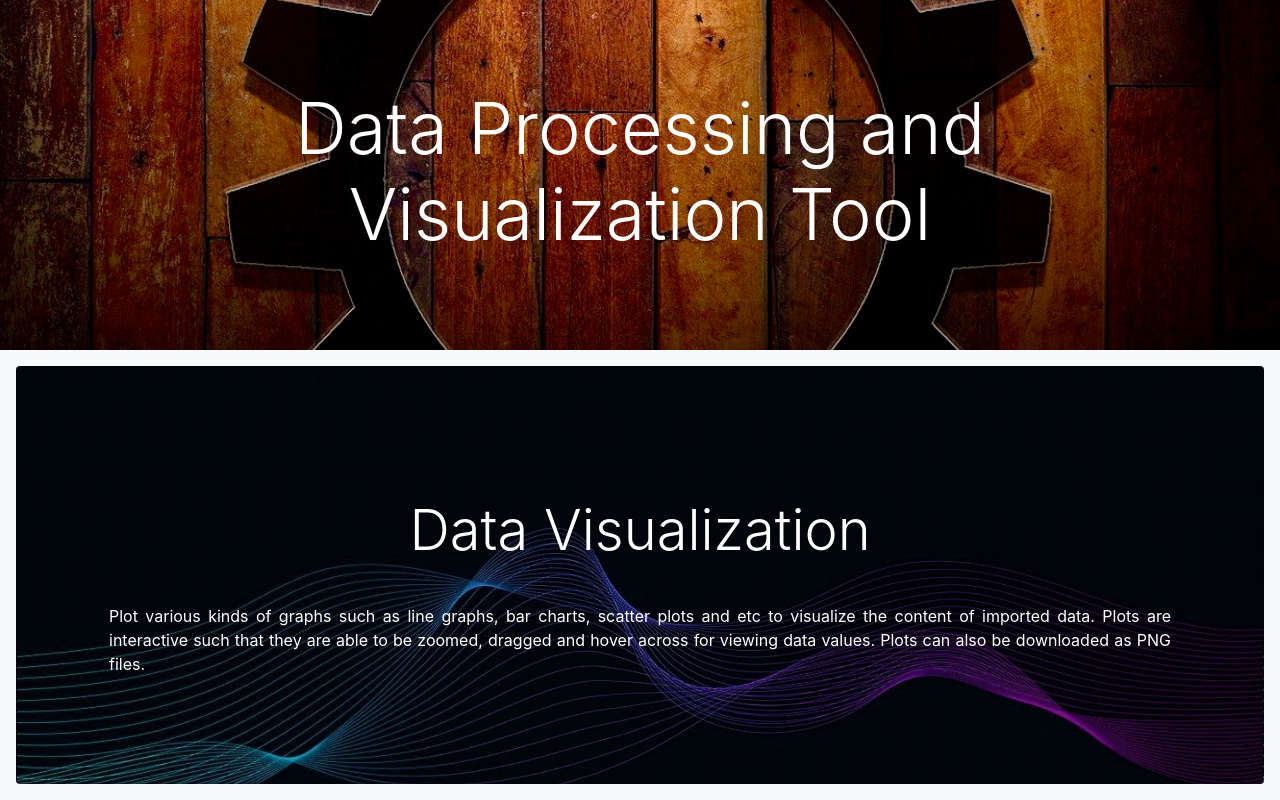
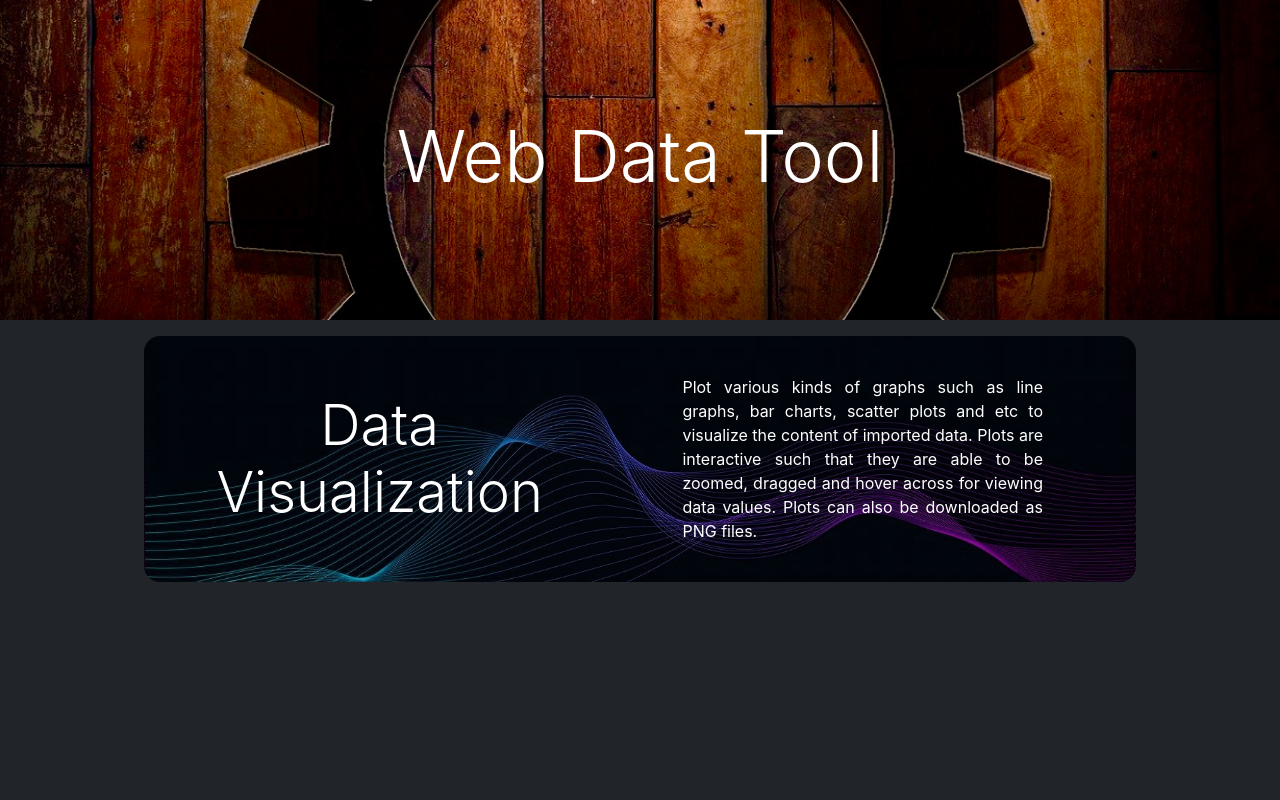
Before and after one commit to weichee98/web-data-tool, a React (Create React App) app: page / in a window 1280 px wide. Built offline with nearby package versions, Linux system fonts and the light colour scheme.

Commit message:
update homepage

```diff
--- a/src/pages/Home.css
+++ b/src/pages/Home.css
@@ -12,6 +12,7 @@
     background-size: cover;
     background-position: center;
     flex: 1 1 auto;
+    min-height: 20rem;
 }
 
 .index-content {
@@ -19,18 +20,26 @@
     flex: 1 1 auto;
     align-items: center;
     justify-content: center;
+    flex-direction: column;
+    padding: 0 10%;
+}
+
+.index-content :not(:last-child) {
+    padding-bottom: 0;
 }
 
 .main-menu, .main-menu-button {
-    height: 100%;
     width: 100%;
+    /* height: 100%; */
     align-items: center;
     justify-content: center;
+    border-radius: 1rem;
 }
 
 .main-menu-button:hover {
-    opacity: 0.8;
-    transition: .3s ease;
+    /* opacity: 0.6; */
+    box-shadow: 0 0 1rem rgba(39, 151, 255, 0.5);
+    /* transition: .3s ease; */
 }
 
 .main-menu-button h2 {
@@ -40,5 +49,6 @@
 .main-menu-button p {
     padding-left: 5rem;
     padding-right: 5rem;
+    margin-bottom: 0;
     text-align: justify;
 }
--- a/src/pages/Home.js
+++ b/src/pages/Home.js
@@ -3,6 +3,34 @@ import React from "react";
 import homeBackground from "./img/home-bg.jpg";
 // import processBackground from "./img/process-bg.jpg";
 import visualizeBackground from "./img/visualize-bg.jpg";
+
+function MainMenuButton(title, content, background, href) {
+  return (
+    <div className="card-body main-menu">
+      <a
+        className="btn card text-center main-menu-button"
+        style={{
+          backgroundImage: `url(${background})`,
+          backgroundSize: "cover",
+          backgroundPositionY: "center",
+        }}
+        href={href}
+      >
+        <div
+          style={{
+            display: "flex",
+            justifyContent: "center",
+            alignItems: "center",
+            padding: "2rem 0",
+          }}
+        >
+          <div className="container display-4 text-white">{title}</div>
+          <p className="container text-white">{content}</p>
+        </div>
+      </a>
+    </div>
+  );
+}
 
 function Home() {
   return (
@@ -12,31 +40,20 @@ function Home() {
         style={{ backgroundImage: `url(${homeBackground})` }}
       >
         <div className="container">
-          <h1 className="display-2 text-white">
-            Data Processing and Visualization Tool
-          </h1>
+          <h1 className="display-2 text-white">Web Data Tool</h1>
         </div>
       </div>
-      <div className="bg-light index-content">
-        <div className="card-body main-menu">
-          <a
-            className="btn card text-center main-menu-button"
-            style={{
-              backgroundImage: `url(${visualizeBackground})`,
-              backgroundSize: "cover",
-            }}
-            href="/visualize"
-          >
-            <h2 className="display-4 text-white">Data Visualization</h2>
-            <p className="text-white">
-              Plot various kinds of graphs such as line graphs, bar charts,
-              scatter plots and etc to visualize the content of imported data.
-              Plots are interactive such that they are able to be zoomed,
-              dragged and hover across for viewing data values. Plots can also
-              be downloaded as PNG files.
-            </p>
-          </a>
-        </div>
+      <div className="bg-dark index-content">
+        {MainMenuButton(
+          "Data Visualization",
+          `Plot various kinds of graphs such as line graphs, bar charts,
+            scatter plots and etc to visualize the content of imported data.
+            Plots are interactive such that they are able to be zoomed,
+            dragged and hover across for viewing data values. Plots can also
+            be downloaded as PNG files.`,
+          visualizeBackground,
+          "/visualize"
+        )}
       </div>
     </div>
   );
```
